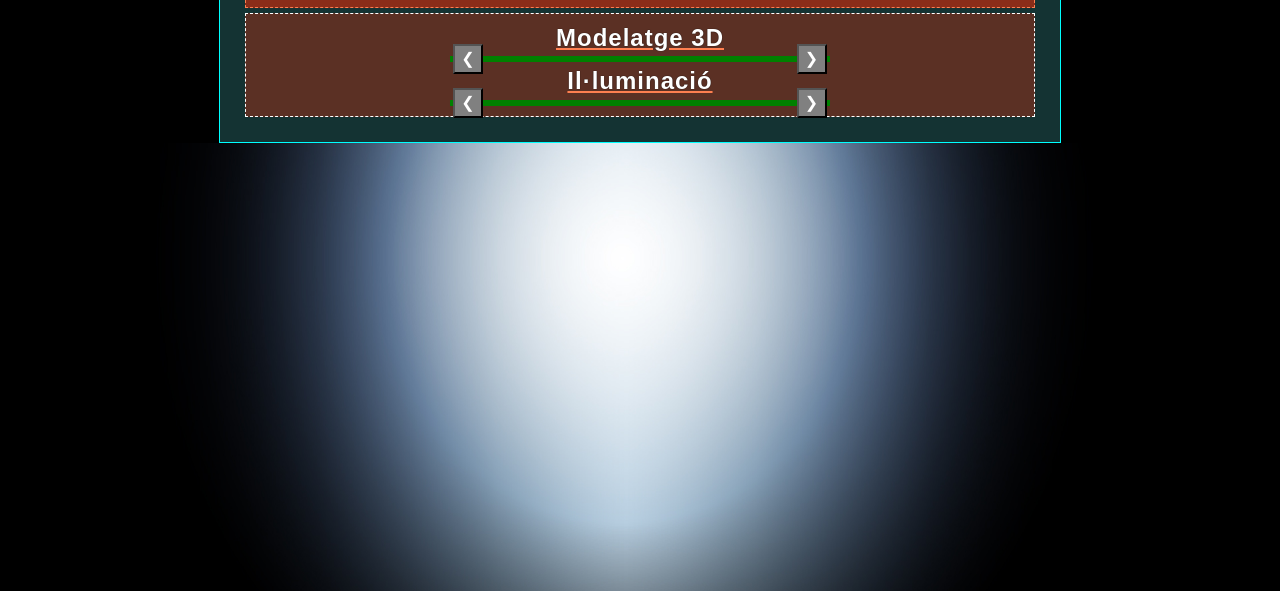
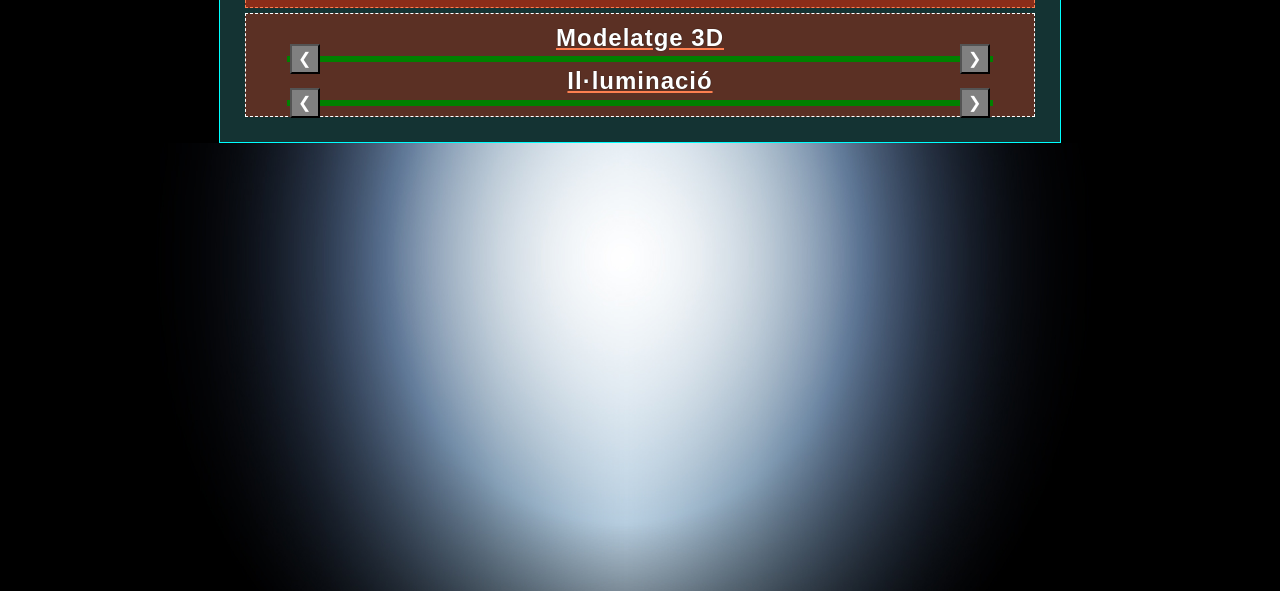
Before and after one commit to MarcBalasch/MarcBalasch.github.io, a plain HTML site: page pages/mdf.html in a window 1280 px wide. Shown: the part 153-744 px from the top of the page. Drawn offline with Linux system fonts and the light colour scheme; a web font is replaced by a local one.

Commit message:
add change: width 48% to 90%

```diff
--- a/css/style.css
+++ b/css/style.css
@@ -115,7 +115,7 @@ video{
 /*slider*/
 .cont_display {
         position: relative;
-        width: 48%;
+        width: 90%;
         /*indicador*/
         margin: 5px auto;
         border: 3px solid green;
```
